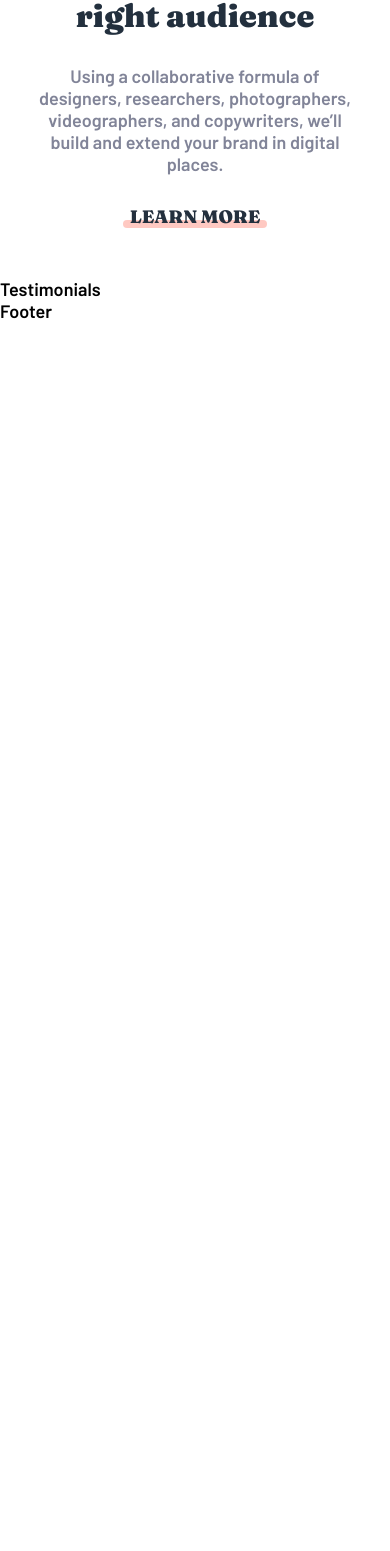
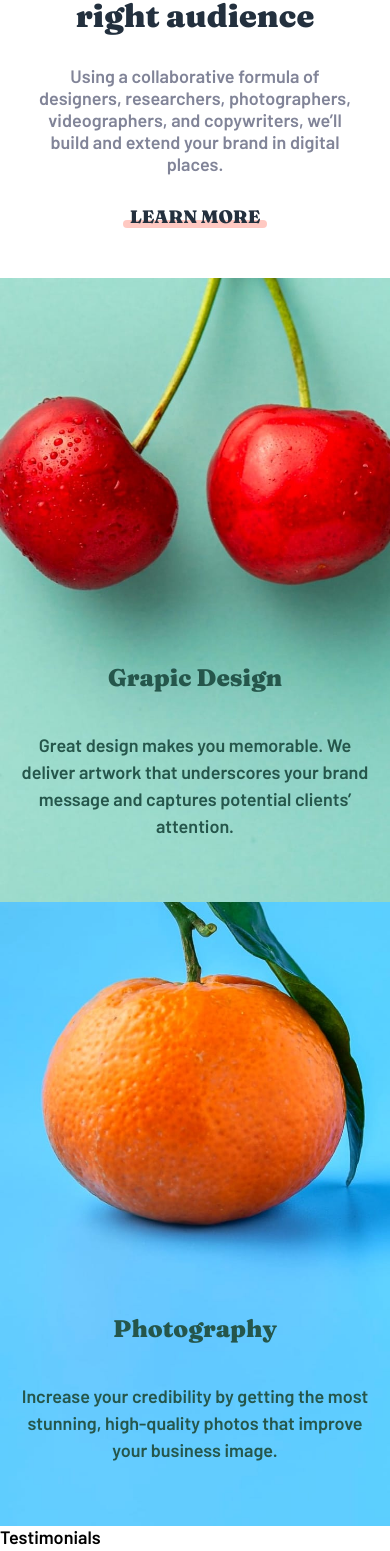
Before and after one commit to KramYengir/frontend-mentor-sunnyside, a React (Vite) app: page / in a window 390 px wide. Shown: the part 1965-3516 px from the top of the page. Before the commit the page ends 2287 px from the top, so only its background shows below. Built offline with nearby package versions, Linux system fonts and the light colour scheme.

Commit message:
mobile gallery section complete

```diff
--- a/src/App.jsx
+++ b/src/App.jsx
@@ -1,5 +1,6 @@
 import Header from "./components/Header/Header";
 import Articles from "./components/Articles/Articles";
+import Gallery from "./components/Gallery/Gallery";
 import Testimonials from "./components/Testimonials/Testimonials";
 import Footer from "./components/Footer/Footer";
 
@@ -8,6 +9,7 @@ const App = () => {
     <div>
       <Header />
       <Articles />
+      <Gallery />
       <Testimonials />
       <Footer />
     </div>
--- a/src/components/Articles/Articles.css
+++ b/src/components/Articles/Articles.css
@@ -1,12 +1,3 @@
-.hidden-heading {
-  position: absolute;
-  left: -10000px;
-  top: auto;
-  width: 1px;
-  height: 1px;
-  overflow: hidden;
-}
-
 article img {
   max-width: 100%;
   height: auto;
--- /dev/null
+++ b/src/components/Gallery/Gallery.css
@@ -0,0 +1,30 @@
+.gallery-item {
+  width: 100%;
+  position: relative;
+}
+
+.gallery-item img {
+  max-width: 100%;
+  margin-bottom: -4px;
+}
+
+.gallery-item .info {
+  position: absolute;
+  bottom: 10%;
+  text-align: center;
+}
+
+.info h3 {
+  font-family: "Fraunces", serif;
+  font-weight: 900;
+  font-size: 1.5rem;
+  color: var(--dark-desat-cyan);
+}
+
+.info p {
+  line-height: 1.5;
+  color: var(--dark-desat-cyan);
+  padding-inline: 20px;
+  padding-top: 40px;
+  /* text-wrap: balance; */
+}
--- /dev/null
+++ b/src/components/Gallery/Gallery.jsx
@@ -0,0 +1,37 @@
+import "./Gallery.css";
+import cherryImg from "../../assets/images/mobile/image-graphic-design.jpg";
+import orangeImg from "../../assets/images/mobile/image-photography.jpg";
+
+const Gallery = () => {
+  return (
+    <section>
+      <h2 className="hidden-heading">Informative Gallery Section</h2>
+      <div className="gallery-item">
+        <img
+          src={cherryImg}
+          alt="Image of pair of cherries with cyan background"
+        />
+        <div className="info">
+          <h3>Grapic Design</h3>
+          <p>
+            Great design makes you memorable. We deliver artwork that
+            underscores your brand message and captures potential clients’
+            attention.
+          </p>
+        </div>
+      </div>
+      <div className="gallery-item">
+        <img src={orangeImg} alt="Image of an orange with blue background" />
+        <div className="info">
+          <h3>Photography</h3>
+          <p>
+            Increase your credibility by getting the most stunning, high-quality
+            photos that improve your business image.
+          </p>
+        </div>
+      </div>
+    </section>
+  );
+};
+
+export default Gallery;
--- a/src/index.css
+++ b/src/index.css
@@ -41,3 +41,12 @@ body {
   max-width: 1440px;
   padding: 25px;
 }
+
+.hidden-heading {
+  position: absolute;
+  left: -10000px;
+  top: auto;
+  width: 1px;
+  height: 1px;
+  overflow: hidden;
+}
```
Also changed, not shown: src/components/ImageStrip/ImageStrip.jsx (deleted, +0 -7 lines), src/components/ImageStrip/ImageStrip.css (deleted).
